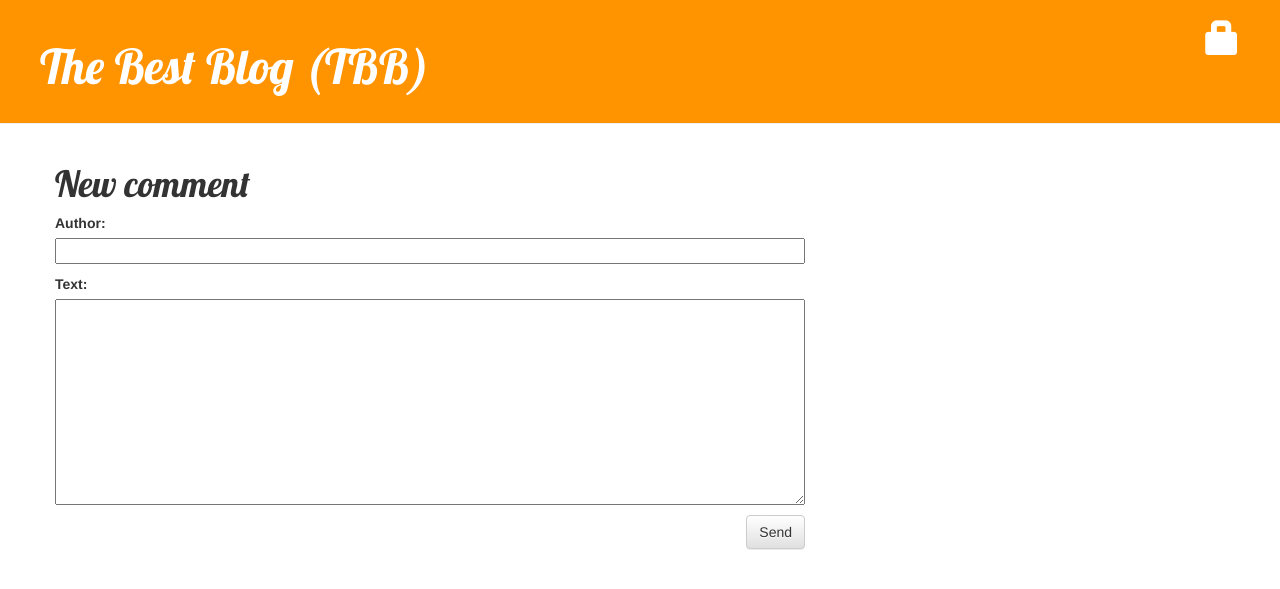
After one commit to klochenok/Django_blog, a Django app: page /post/1/comment/ in a window 1280 px wide. The commit adds this page. Shown: the top 589 px of the page. Run offline with Django 3.2, Linux system fonts and the light colour scheme; tables that the repository leaves empty hold one stand-in row (values such as "Sample post"); some libraries are stand-ins or nearby versions.

Commit message:
Added comments (removing\approving), login requiring and drafts.

```diff
--- a/blog/admin.py
+++ b/blog/admin.py
@@ -1,4 +1,5 @@
 from django.contrib import admin
-from .models import Post
+from .models import Post, Comment
 
 admin.site.register(Post)
+admin.site.register(Comment)
--- a/blog/forms.py
+++ b/blog/forms.py
@@ -1,8 +1,14 @@
 from django import forms
-from .models import Post
+from .models import Post, Comment
 
 class PostForm(forms.ModelForm):
 
 	class Meta:
 		model = Post
 		fields = ('title', 'text')
+
+class CommentForm(forms.ModelForm):
+
+	class Meta:
+		model = Comment
+		fields = ('author', 'text',)
--- a/blog/models.py
+++ b/blog/models.py
@@ -15,5 +15,26 @@ class Post(models.Model):
 		self.published_date = timezone.now()
 		self.save()
 
+
+	def approved_comments(self):
+		return self.comments.filter(approved_comment=True)
+
+
 	def __str__(self):
 		return self.title
+
+
+class Comment(models.Model):
+    post = models.ForeignKey('blog.Post', related_name='comments')
+    author = models.CharField(max_length=200)
+    text = models.TextField()
+    created_date = models.DateTimeField(default=timezone.now)
+    approved_comment = models.BooleanField(default=False)
+
+    def approve(self):
+        self.approved_comment = True
+        self.save()
+
+
+    def __str__(self):
+        return self.text
--- a/blog/static/css/blog.css
+++ b/blog/static/css/blog.css
@@ -53,3 +53,7 @@ h1, h2, h3, h4 {
 .post h1 a, .post h1 a:visited {
     color: #000000;
 }
+
+.comment {
+    margin: 20px 0px 20px 20px;
+}
--- /dev/null
+++ b/blog/templates/blog/add_comment_to_post.html
@@ -0,0 +1,9 @@
+{% extends 'blog/base.html' %}
+
+{% block content %}
+    <h1>New comment</h1>
+    <form method="POST" class="post-form">{% csrf_token %}
+        {{ form.as_p }}
+        <button type="submit" class="save btn btn-default">Send</button>
+    </form>
+{% endblock %}
--- a/blog/templates/blog/base.html
+++ b/blog/templates/blog/base.html
@@ -1,7 +1,7 @@
 {% load staticfiles %}
 <html>
     <head>
-        <title>Django Girls blog</title>
+        <title> Blog</title>
         <link rel="stylesheet" href="//maxcdn.bootstrapcdn.com/bootstrap/3.2.0/css/bootstrap.min.css">
         <link rel="stylesheet" href="//maxcdn.bootstrapcdn.com/bootstrap/3.2.0/css/bootstrap-theme.min.css">
         <link rel="stylesheet" href="{% static 'css/blog.css' %}">
@@ -12,9 +12,16 @@
     <div class="page-header">
     {% if user.is_authenticated %}
         <a href="{% url 'post_new' %}" class="top-menu"><span class="glyphicon glyphicon-plus"></span></a>
+        <a href="{% url 'post_draft_list' %}" class="top-menu"><span class="glyphicon glyphicon-edit"></span></a>
+        <p class="top-menu">Hello, {{ user.username }}<small>(<a href="{% url 'logout' %}">Log out</a>)</small></p>
+
+    {% else %}
+            <a href="{% url 'login' %}" class="top-menu"><span class="glyphicon glyphicon-lock"></span></a>
+
     {% endif %}
-        <h1><a href="/">Django Girls Blog</a></h1>
+        <h1><a href="/">The Best Blog (TBB)</a></h1>
     </div>
+
     <div class="content container">
         <div class="row">
             <div class="col-md-8">
--- a/blog/templates/blog/post_list.html
+++ b/blog/templates/blog/post_list.html
@@ -8,6 +8,7 @@
             </div>
             <h1><a href="{% url 'post_detail' pk=post.pk %}">{{ post.title }}</a></h1>
             <p>{{ post.text|linebreaksbr }}</p>
+            <a href="{% url 'post_detail' pk=post.pk %}">Comments: {{ post.approved_comments.count }}</a>
         </div>
     {% endfor %}
 {% endblock %}
--- a/blog/urls.py
+++ b/blog/urls.py
@@ -6,4 +6,10 @@ urlpatterns = [
 	url(r'^post/(?P<pk>[0-9]+)/$', views.post_detail, name='post_detail'),
 	url(r'^post/new/$', views.post_new, name='post_new'),
 	url(r'^post/(?P<pk>[0-9]+)/edit/$', views.post_edit, name='post_edit'),
+	url(r'^drafts/$', views.post_draft_list, name='post_draft_list'),
+	url(r'^post/(?P<pk>\d+)/publish/$', views.post_publish, name='post_publish'),
+	url(r'^post/(?P<pk>\d+)/remove/$', views.post_remove, name='post_remove'),
+	url(r'^post/(?P<pk>\d+)/comment/$', views.add_comment_to_post, name='add_comment_to_post'),
+	url(r'^comment/(?P<pk>\d+)/approve/$', views.comment_approve, name='comment_approve'),
+	url(r'^comment/(?P<pk>\d+)/remove/$', views.comment_remove, name='comment_remove'),
 ]
--- a/blog/views.py
+++ b/blog/views.py
@@ -1,7 +1,9 @@
 from django.shortcuts import render, get_object_or_404, redirect
+from django.contrib.auth.decorators import login_required
 from django.utils import timezone
-from .models import Post
-from .forms import PostForm
+from .models import Post, Comment
+from .forms import PostForm, CommentForm
+
 
 def post_list(request):
 	posts = Post.objects.filter(
@@ -11,18 +13,19 @@ def post_list(request):
 	return render(request, 'blog/post_list.html', {'posts':posts})
 
 
+@login_required
 def post_detail(request, pk):
 	post = get_object_or_404(Post, pk=pk)
 	return render(request, 'blog/post_detail.html', {'post':post})
 
 
+@login_required
 def post_new(request):
 	if request.method == "POST":
 		form = PostForm(request.POST)
 		if form.is_valid():
 			post = form.save(commit=False)
 			post.author = request.user
-			post.published_date = timezone.now()
 			post.save()
 			return redirect('post_detail', pk=post.pk)
 	else:
@@ -31,6 +34,7 @@ def post_new(request):
 	return render(request, 'blog/post_edit.html', {'form': form})
 
 
+@login_required
 def post_edit(request, pk):
 	post = get_object_or_404(Post, pk=pk)
 	if request.method == "POST":
@@ -38,9 +42,57 @@ def post_edit(request, pk):
 		if form.is_valid():
 			post = form.save(commit=False)
 			post.author = request.user
-			post.published_date = timezone.now()
 			post.save()
 			return redirect('post_detail', pk=post.pk)
 	else:
 		form = PostForm(instance=post)
 	return render(request, 'blog/post_edit.html', {'form': form})
+
+
+@login_required
+def post_draft_list(request):
+	posts = Post.objects.filter(published_date__isnull=True).order_by('created_date')
+	return render(request, 'blog/post_draft_list.html', {'posts':posts})
+
+
+@login_required
+def post_publish(request, pk):
+	post = get_object_or_404(Post, pk=pk)
+	post.publish()
+	return redirect('post_detail', pk=pk)
+
+
+@login_required
+def post_remove(request, pk):
+	post = get_object_or_404(Post, pk=pk)
+	post.delete()
+	return redirect('post_list')
+
+
+def add_comment_to_post(request, pk):
+	post = get_object_or_404(Post, pk=pk)
+	if request.method == 'POST':
+		form = CommentForm(request.POST)
+		if form.is_valid():
+			comment = form.save(commit=False)
+			comment.post = post
+			comment.save()
+			return redirect('post_detail', pk=post.pk)
+	else:
+		form = CommentForm()
+	return render(request, 'blog/add_comment_to_post.html', {'form': form})
+
+
+@login_required
+def comment_approve(request, pk):
+	comment = get_object_or_404(Comment, pk=pk)
+	comment.approve()
+	return redirect('post_detail', pk=comment.post.pk)
+
+
+@login_required
+def comment_remove(request, pk):
+	comment = get_object_or_404(Comment, pk=pk)
+	post_pk = comment.post.pk
+	comment.delete()
+	return redirect('post_detail', pk=post_pk)
--- a/mysite/settings.py
+++ b/mysite/settings.py
@@ -27,7 +27,7 @@ DEBUG = True
 
 ALLOWED_HOSTS = ['.pythonanywhere.com']
 
-
+LOGIN_REDIRECT_URL = '/'
 
 # Application definition
 
@@ -117,6 +117,7 @@ USE_L10N = True
 USE_TZ = True
 
 
+
 # Static files (CSS, JavaScript, Images)
 # https://docs.djangoproject.com/en/1.9/howto/static-files/
 
--- a/mysite/urls.py
+++ b/mysite/urls.py
@@ -14,10 +14,15 @@ Including another URLconf
     2. Import the include() function: from django.conf.urls import url, include
     3. Add a URL to urlpatterns:  url(r'^blog/', include(blog_urls))
 """
-from django.conf.urls import include, url
+from django.conf.urls import include, url, patterns
+from django.contrib.auth import views
+
 from django.contrib import admin
+admin.autodiscover()
 
 urlpatterns = [
     url(r'^admin/', include(admin.site.urls)),
+    url(r'^accounts/login/$', views.login, name='login'),
+    url(r'^accounts/logout/$', views.logout, name='logout', kwargs={'next_page': '/'}),
     url(r'', include('blog.urls')),
 ]
--- /dev/null
+++ b/requirements.txt
@@ -0,0 +1,4 @@
+dj-database-url==0.4.1
+Django==1.9
+gunicorn==19.6.0
+whitenoise==3.2.2
```
Also changed, not shown: blog/templates/blog/post_detail.html (+28 -1 lines), blog/templates/blog/post_draft_list.html (added, +11 -0 lines), blog/templates/registration/login.html (added, +26 -0 lines), blog/migrations/0002_comment.py (added).
